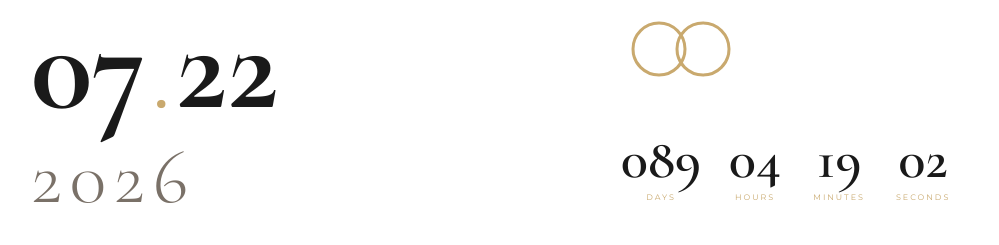
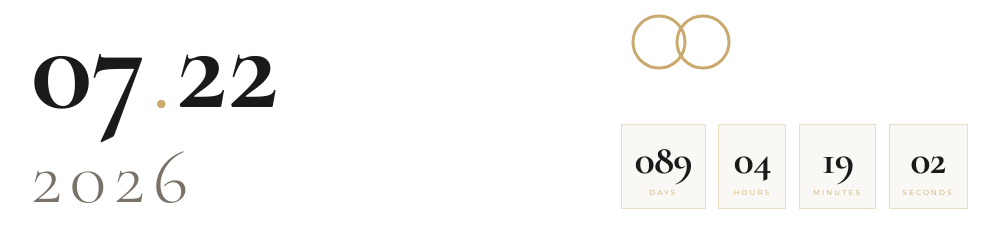
Before and after one commit to SewminiPerera/digital-wedding-card, a plain HTML site: page index.html in a window 1280 px wide. Shown: the part 960-1205 px from the top of the page, without its empty margins (59-1058 px from the left). Drawn offline with nearby package versions, Linux system fonts and the light colour scheme.

Commit message:
add boxes and form change

```diff
--- a/style.css
+++ b/style.css
@@ -431,31 +431,44 @@ a { text-decoration: none; color: inherit; }
 
 .countdown {
   display: flex;
-  gap: 1.5rem;
+  gap: 0.8rem;
   margin-bottom: 3rem;
+  flex-wrap: wrap;
 }
 
 .cd-box {
   display: flex;
   flex-direction: column;
   align-items: center;
-  gap: 0.3rem;
-  min-width: 60px;
+  gap: 0.4rem;
+  min-width: 68px;
+  padding: 0.9rem 0.8rem 0.7rem;
+  border: 1px solid rgba(201, 169, 110, 0.35);
+  background: var(--cream);
+  position: relative;
+  transition: border-color var(--transition), background var(--transition);
+}
+
+.cd-box:hover {
+  border-color: var(--gold);
+  background: rgba(201, 169, 110, 0.06);
 }
 
 .cd-num {
   font-family: var(--font-serif);
-  font-size: clamp(2rem, 5vw, 3.5rem);
-  font-weight: 600;
+  font-size: clamp(1.6rem, 4vw, 2.6rem);
+  font-weight: 700;
   color: var(--dark);
   line-height: 1;
+  letter-spacing: -0.02em;
 }
 
 .cd-label {
   font-family: var(--font-sans);
-  font-size: 0.5rem;
-  letter-spacing: 0.25em;
+  font-size: 0.45rem;
+  letter-spacing: 0.3em;
   color: var(--gold);
+  text-transform: uppercase;
 }
 
 .std-quote {
```
